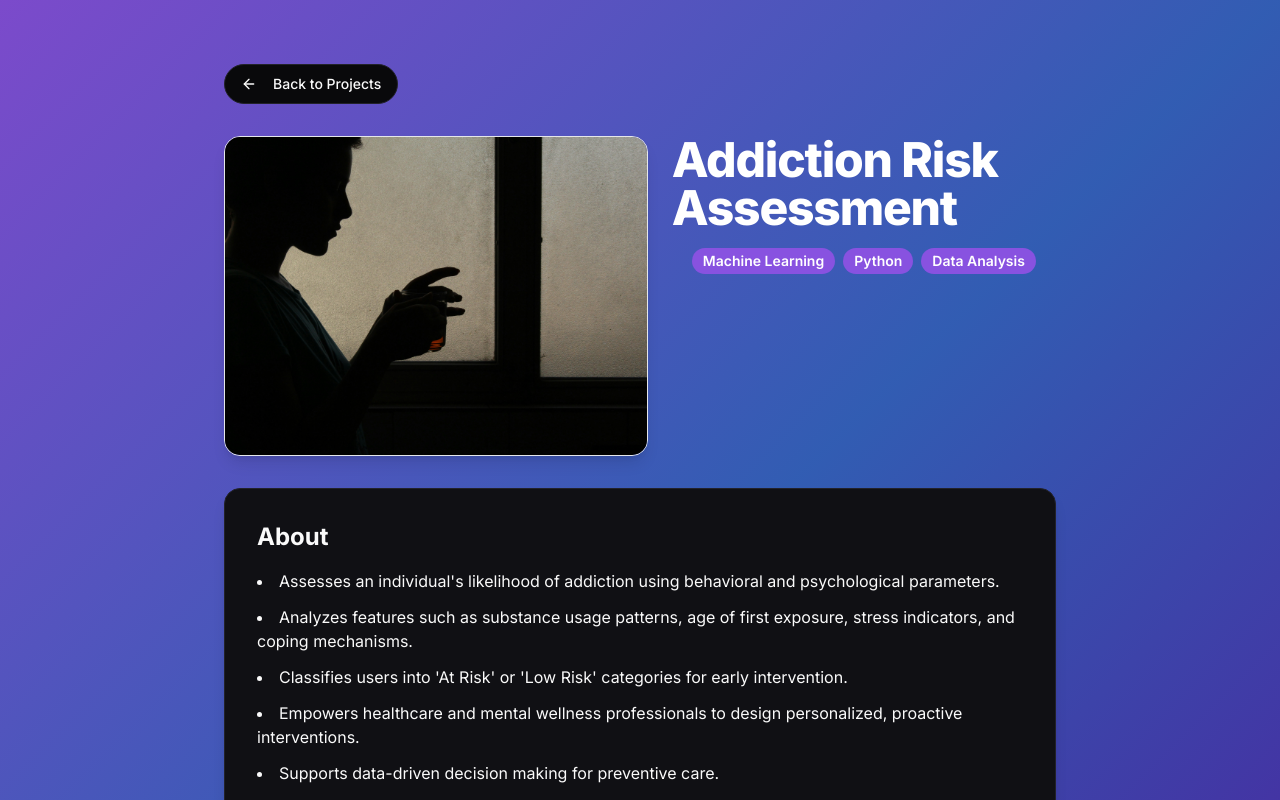
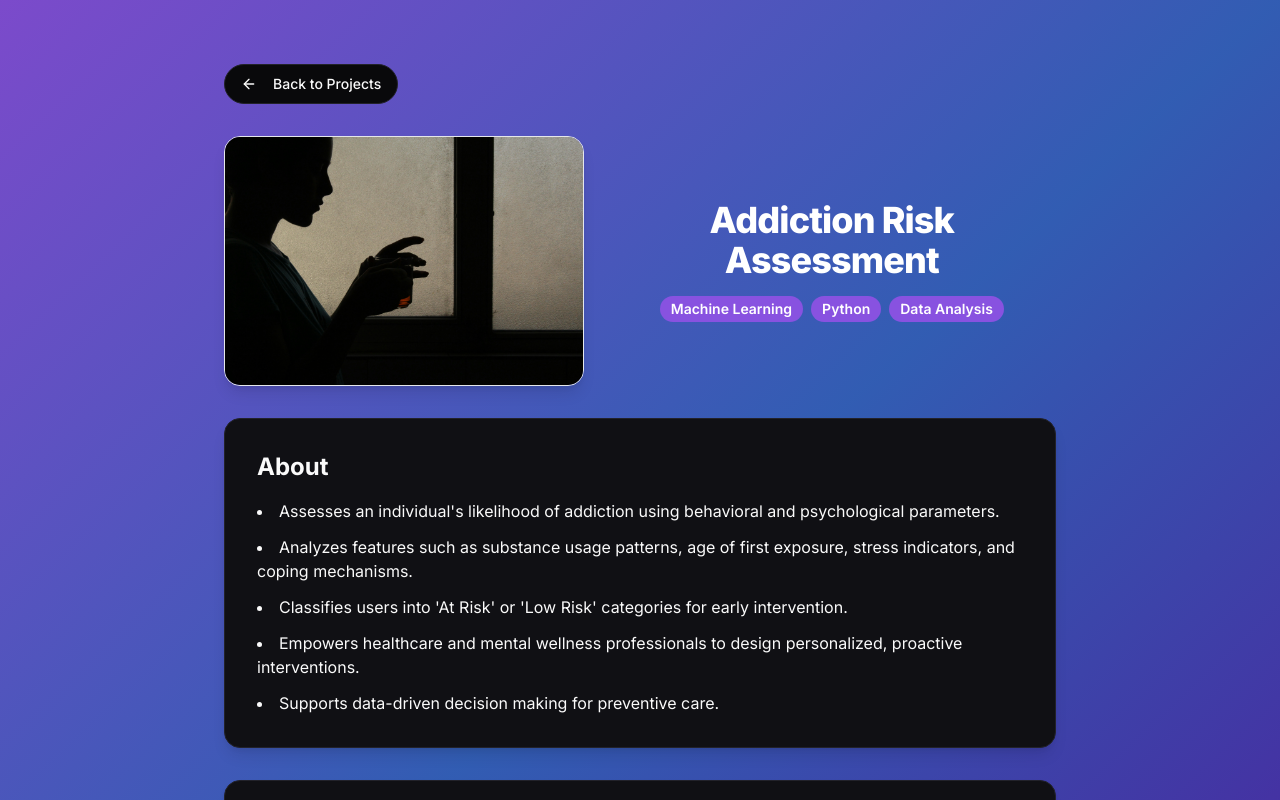
Before and after one commit to Kkkiiiirran/Commit-and-Conquer, a React (Vite) app: page /project/1 in a window 1280 px wide. Shown: the top 800 px of the page. Built offline with nearby package versions, Linux system fonts and the light colour scheme; the HTML template or start-up script is replaced by a standard one.

Commit message:
project 9 updated

```diff
--- a/src/components/Projects.tsx
+++ b/src/components/Projects.tsx
@@ -1,10 +1,9 @@
-
 import { useState } from "react";
 import { Card } from "@/components/ui/card";
 import { Button } from "@/components/ui/button";
 import { Input } from "@/components/ui/input";
 import { Badge } from "@/components/ui/badge";
-import { Search } from "lucide-react";
+import { Search, Github } from "lucide-react";
 import { useNavigate } from "react-router-dom";
 
 const projects = [
@@ -16,11 +15,12 @@ const projects = [
       "Analyzes features such as substance usage patterns, age of first exposure, stress indicators, and coping mechanisms.",
       "Classifies users into 'At Risk' or 'Low Risk' categories for early intervention.",
       "Empowers healthcare and mental wellness professionals to design personalized, proactive interventions.",
-      "Supports data-driven decision making for preventive care."
+      "Supports data-driven decision making for preventive care.",
     ],
     tags: ["Machine Learning", "Python", "Data Analysis"],
     image: "/image1.jpg",
-    github: "https://github.com/simrann0104/Addiction-Risk-Prediction-Using-Python/tree/main",
+    github:
+      "https://github.com/simrann0104/Addiction-Risk-Prediction-Using-Python/tree/main",
   },
   {
     id: 2,
@@ -30,7 +30,7 @@ const projects = [
       "Supports instant messaging with live translation across different languages.",
       "Features custom chat rooms, user authentication, and message delivery status.",
       "Built using Node.js, Express, and Socket.io for live updates.",
-      "Ideal for personal and professional use across diverse communities."
+      "Ideal for personal and professional use across diverse communities.",
     ],
     tags: ["Web Dev", "Node.js", "Socket.io", "Express"],
     image: "/image2.jpg",
@@ -44,7 +44,7 @@ const projects = [
       "Provides structured roadmaps, curated tutorials, research papers, and conceptual explainers.",
       "Tailored for students and enthusiasts in India, bridging the gap between theory and practice.",
       "Helps learners navigate AI effectively with hands-on projects.",
-      "Supports both beginners and advanced learners in understanding ML/DL concepts."
+      "Supports both beginners and advanced learners in understanding ML/DL concepts.",
     ],
     tags: ["Web Dev", "React", "Machine Learning", "Education"],
     image: "/image3.jpg",
@@ -58,7 +58,7 @@ const projects = [
       "Built using semantic HTML, modular CSS, and interactive JavaScript components.",
       "Demonstrates best practices in layout design, responsiveness, and performance.",
       "Adaptable for portfolio, business, or product websites.",
-      "Clean and visually appealing interface for a professional user experience."
+      "Clean and visually appealing interface for a professional user experience.",
     ],
     tags: ["Frontend", "HTML", "CSS", "JavaScript"],
     image: "/image4.jpg",
@@ -72,7 +72,7 @@ const projects = [
       "Features growth trackers, feeding and sleep schedulers, and AI-powered suggestions.",
       "Curates relevant parenting content to guide early developmental milestones.",
       "Built with Next.js, React, and Tailwind for a responsive, intuitive interface.",
-      "Combines practicality with emotional support for new parents."
+      "Combines practicality with emotional support for new parents.",
     ],
     tags: ["Web Dev", "Next.js", "React", "Tailwind"],
     image: "/image5.jpg",
@@ -86,7 +86,7 @@ const projects = [
       "Transforms browsing into an interactive research experience.",
       "Users can revisit, categorize, and search saved highlights efficiently.",
       "Designed for students, researchers, and professionals.",
-      "Helps turn passive reading into a personalized knowledge management workflow."
+      "Helps turn passive reading into a personalized knowledge management workflow.",
     ],
     tags: ["Browser Extension", "JavaScript", "Chrome APIs", "HTML/CSS"],
     image: "/image6.jpg",
@@ -100,7 +100,7 @@ const projects = [
       "Uses NLP and generative AI models to automate content creation workflows.",
       "Reduces manual effort in design and documentation tasks.",
       "Accessible for non-technical users, enhancing productivity.",
-      "Streamlines creation of professional-grade content efficiently."
+      "Streamlines creation of professional-grade content efficiently.",
     ],
     tags: ["AI", "Web Dev", "React", "Figma"],
     image: "/image7.jpg",
@@ -114,22 +114,36 @@ const projects = [
       "Uses image processing and machine learning for early infestation detection.",
       "Reduces pesticide use by identifying issues proactively.",
       "Improves crop yield and supports sustainable farming practices.",
-      "Combines precision agriculture with eco-friendly approaches."
+      "Combines precision agriculture with eco-friendly approaches.",
     ],
     tags: ["Machine Learning", "Image Processing", "Agritech", "Python"],
     image: "/image8.jpg",
     github: "https://github.com/Bhuvaneshwari244/pest-detection.git",
-  }
+  },
+  {
+    id: 9,
+    name: "Safar",
+    description: [
+      "A ride-hailing mobile application inspired by Uber, designed to connect passengers with nearby drivers in real-time.",
+      "Includes user authentication, live location tracking, ride booking, and fare estimation.",
+      "Provides a clean and intuitive interface for both riders and drivers.",
+      "Built to deliver a seamless and reliable transportation experience.",
+      "Features scalable architecture, ready for future additions like payment integration and ride history.",
+    ],
+    tags: ["Mobile App", "React Native", "Real-time Tracking", "Firebase"],
+    image: "/image9.png",
+    github: "https://github.com/Kajal09kumari/UBER---clone",
+  },
 ];
 
-
-const allTags = Array.from(new Set(projects.flatMap(p => p.tags)));
+const allTags = Array.from(new Set(projects.flatMap((p) => p.tags)));
 
 const ProjectCard = ({ project }) => {
   const navigate = useNavigate();
 
   return (
     <Card className="group overflow-hidden bg-card/50 backdrop-blur-sm border-border/50 hover:border-primary/50 hover:shadow-2xl hover:shadow-primary/20 transition-all duration-500 hover:-translate-y-2 h-full flex flex-col">
+      {/* Project Image */}
       <div className="relative overflow-hidden bg-gradient-to-br from-primary/20 to-secondary/20 h-48 flex items-center justify-center text-8xl">
         {project.image.startsWith("/") ? (
           <img
@@ -138,31 +152,42 @@ const ProjectCard = ({ project }) => {
             className="object-cover w-full h-full transition-transform duration-500 group-hover:scale-110"
           />
         ) : (
-            <span className="text-8xl">{project.image}</span>
+          <span className="text-4xl">{project.image}</span>
         )}
-
         <div className="absolute inset-0 bg-gradient-to-t from-card to-transparent opacity-0 group-hover:opacity-100 transition-opacity duration-300" />
       </div>
 
+      {/* Project Content */}
       <div className="p-6 space-y-4 flex-1 flex flex-col">
         <h3 className="text-xl font-bold group-hover:text-primary transition-colors">
           {project.name}
         </h3>
 
         <div className="flex flex-wrap gap-2">
-          {project.tags.map(tag => (
+          {project.tags.map((tag) => (
             <Badge key={tag} variant="secondary" className="rounded-full text-xs">
               {tag}
             </Badge>
           ))}
         </div>
 
+        {/* Buttons */}
+        <div className="flex gap-3 mt-auto">
           <Button
-          className="w-full rounded-xl mt-auto"
+            className="flex-1 rounded-xl hover:scale-105 transition-transform"
             onClick={() => navigate(`/project/${project.id}`)}
           >
             View Project
           </Button>
+          <Button
+            className="flex-1 rounded-xl hover:scale-105 transition-transform"
+            variant="outline"
+            onClick={() => window.open(project.github, "_blank")}
+          >
+            <Github className="w-4 h-4 mr-2" />
+            GitHub
+          </Button>
+        </div>
       </div>
     </Card>
   );
@@ -172,17 +197,19 @@ const Projects = () => {
   const [selectedTag, setSelectedTag] = useState(null);
   const [searchQuery, setSearchQuery] = useState("");
 
-  const filteredProjects = projects.filter(project => {
+  const filteredProjects = projects.filter((project) => {
     const matchesTag = !selectedTag || project.tags.includes(selectedTag);
-    const matchesSearch = !searchQuery ||
+    const matchesSearch =
+      !searchQuery ||
       project.name.toLowerCase().includes(searchQuery.toLowerCase()) ||
-      project.description.toLowerCase().includes(searchQuery.toLowerCase());
+      project.description.join(" ").toLowerCase().includes(searchQuery.toLowerCase());
     return matchesTag && matchesSearch;
   });
 
   return (
     <section id="projects" className="py-24 px-6 bg-background">
       <div className="container mx-auto max-w-7xl">
+        {/* Header */}
         <div className="text-center mb-12 space-y-4">
           <h2 className="text-4xl md:text-5xl font-bold">
             Explore{" "}
@@ -195,7 +222,7 @@ const Projects = () => {
           </p>
         </div>
 
-        {/* Search */}
+        {/* Search + Filters */}
         <div className="mb-12 space-y-6">
           <div className="relative max-w-2xl mx-auto">
             <Search className="absolute left-4 top-1/2 -translate-y-1/2 h-5 w-5 text-muted-foreground" />
@@ -216,7 +243,7 @@ const Projects = () => {
             >
               All Projects
             </Button>
-            {allTags.map(tag => (
+            {allTags.map((tag) => (
               <Button
                 key={tag}
                 variant={selectedTag === tag ? "default" : "outline"}
@@ -229,13 +256,14 @@ const Projects = () => {
           </div>
         </div>
 
-        {/* Grid */}
+        {/* Projects Grid */}
         <div className="grid md:grid-cols-2 lg:grid-cols-3 gap-8">
           {filteredProjects.map((project) => (
             <ProjectCard key={project.id} project={project} />
           ))}
         </div>
 
+        {/* No Results */}
         {filteredProjects.length === 0 && (
           <div className="text-center py-12">
             <p className="text-lg text-muted-foreground">
--- a/src/pages/ProjectDetailView.tsx
+++ b/src/pages/ProjectDetailView.tsx
@@ -64,7 +64,8 @@ const ProjectDetailView: React.FC = () => {
           className="space-y-8"
         >
           {/* Header Section */}
-          <div className="flex flex-col sm:flex-row items-center sm:items-start gap-6">
+          <div className="flex flex-col sm:flex-row items-center justify-center gap-6">
+
             <motion.img
               src={project.image}
               alt={project.name}
@@ -75,7 +76,7 @@ const ProjectDetailView: React.FC = () => {
               className="
               w-full
               sm:w-[80%]
-              max-h-[320px]
+              max-h-[250px]
               object-cover
               rounded-2xl
               shadow-lg
@@ -85,16 +86,16 @@ const ProjectDetailView: React.FC = () => {
             />
 
 
-            <div className="space-y-4">
+            <div className="space-y-4 text-center w-full">
   <motion.h1
     initial={{ opacity: 0 }}
     animate={{ opacity: 1 }}
     transition={{ delay: 0.3 }}
-                className="text-4xl sm:text-5xl font-extrabold tracking-tight text-white"
+    className="text-3xl sm:text-4xl font-extrabold tracking-tight text-white"
   >
     {project.name}
   </motion.h1>
-              <div className="flex flex-wrap justify-center gap-2">
+  <div className="flex flex-wrap justify-center gap-2 align-middle">
     {project.tags.map((tag) => (
       <Badge
         key={tag}
@@ -106,6 +107,7 @@ const ProjectDetailView: React.FC = () => {
     ))}
   </div>
 </div>
+
           </div>
 
           {/* About Section */}
```
Also changed, not shown: public/image9.png (added). Lines whose indentation alone changed are shown as unchanged.
